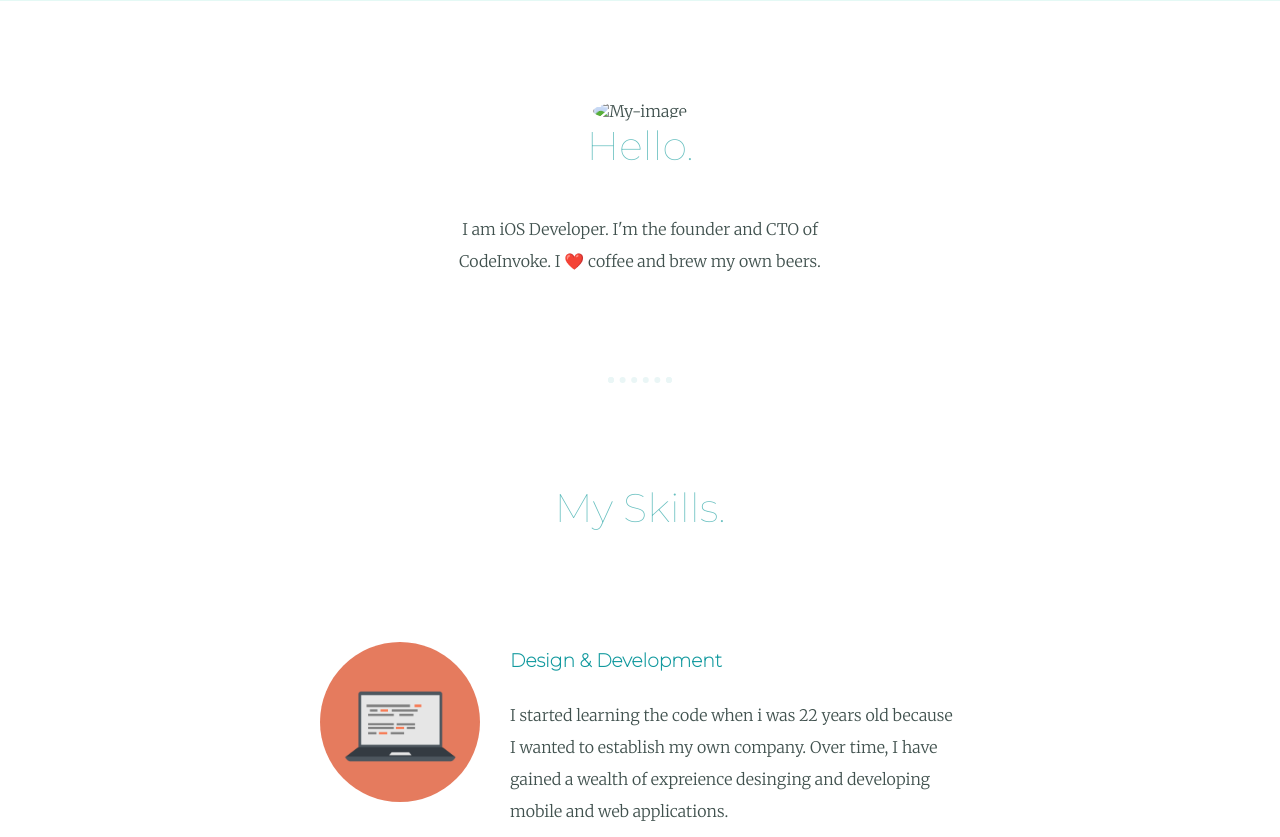
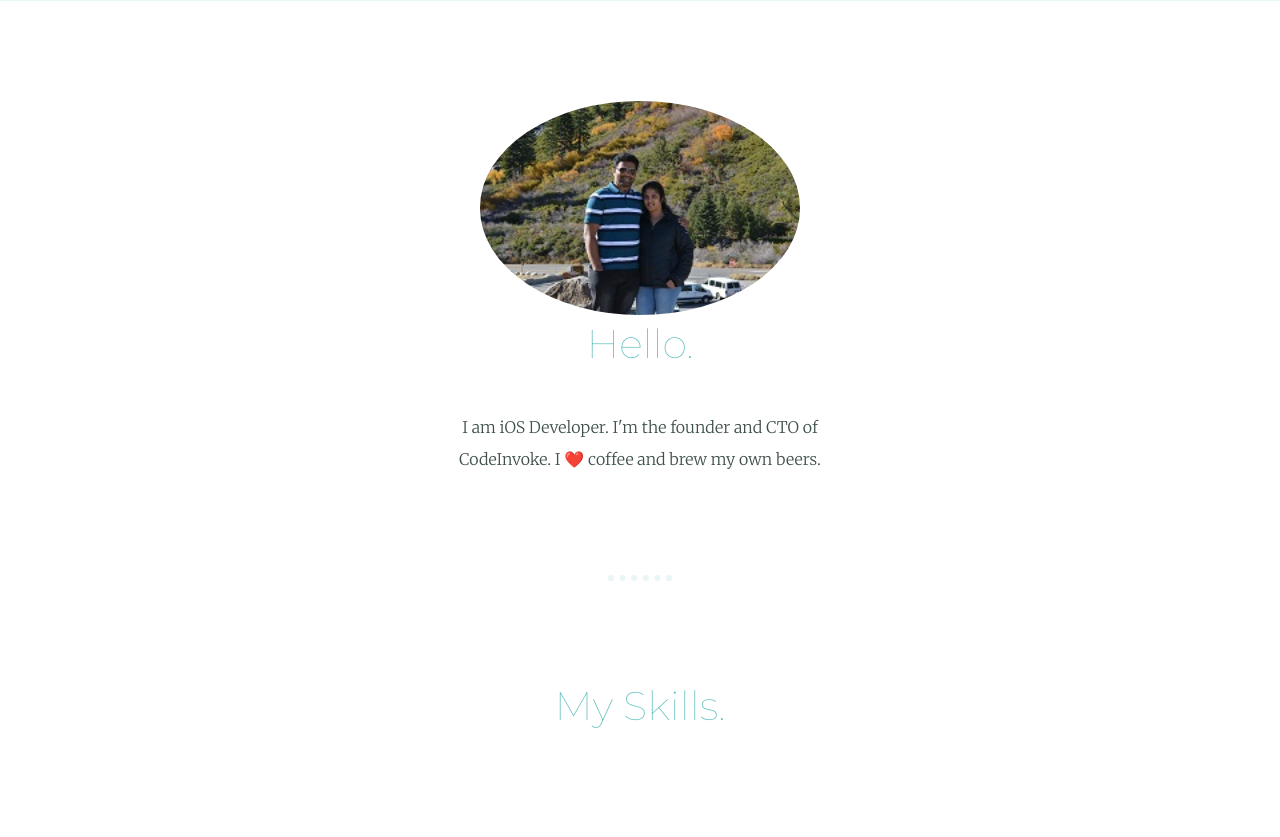
Before and after one commit to kranthipro/cv, a plain HTML site: page index.html in a window 1280 px wide. Shown: the part 834-1671 px from the top of the page. Drawn offline with Linux system fonts and the light colour scheme.

Commit message:
Update index.html

```diff
--- a/index.html
+++ b/index.html
@@ -17,7 +17,7 @@
   </div>
   <div class="middle-container">
     <div class="profile">
-      <img class="myimage" src="DSC_0007.jpg"  alt="My-image">
+      <img class="myimage" src="DSC_0007.PNG"  alt="My-image">
       <h2>Hello.</h2>
       <p class="intro">I am iOS Developer. I'm the founder and CTO of CodeInvoke. I ❤️ coffee and brew my own beers.</p>
     </div>
```
